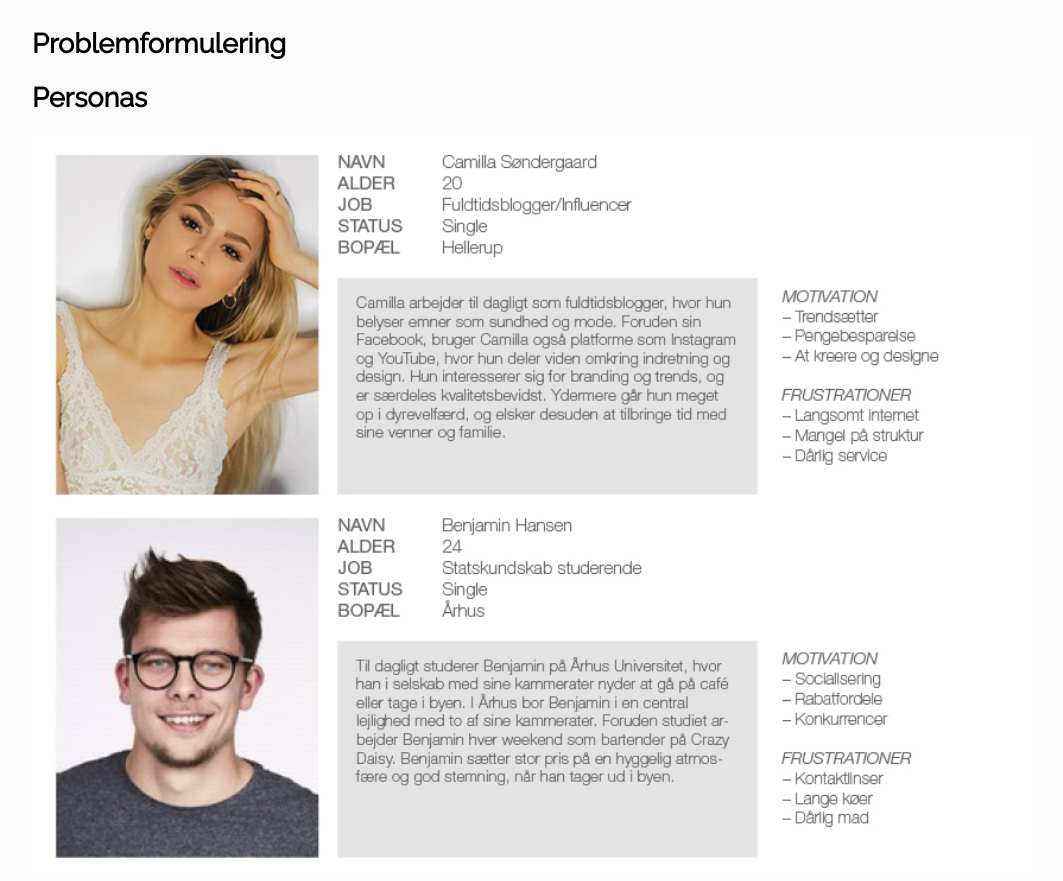
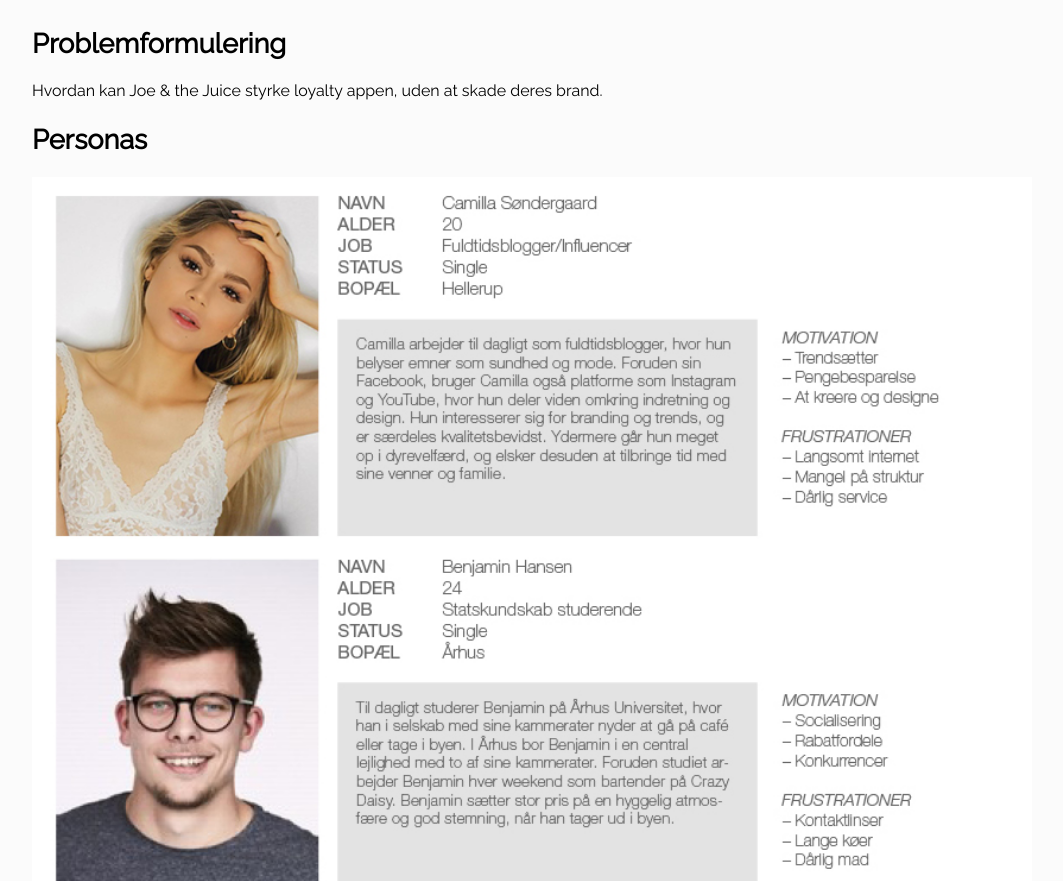
Before and after one commit to mBoegvald/joeandthejuice, a plain HTML site: page index.html in a window 1280 px wide. Shown: the part 1120-2001 px from the top of the page, without its empty margins (108-1171 px from the left). Drawn offline with Linux system fonts and the light colour scheme.

Commit message:
måske done nu?

```diff
--- a/index.html
+++ b/index.html
@@ -32,6 +32,7 @@
 
     <section id="problemformulering">
         <h2>Problemformulering</h2>
+        <p>Hvordan kan Joe &amp; the Juice styrke loyalty appen, uden at skade deres brand.</p>
     </section>
 
     <section id="personas">
```
